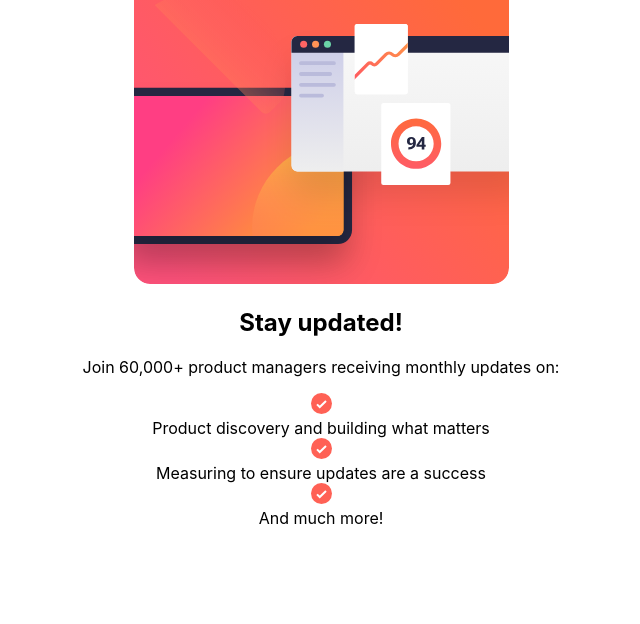
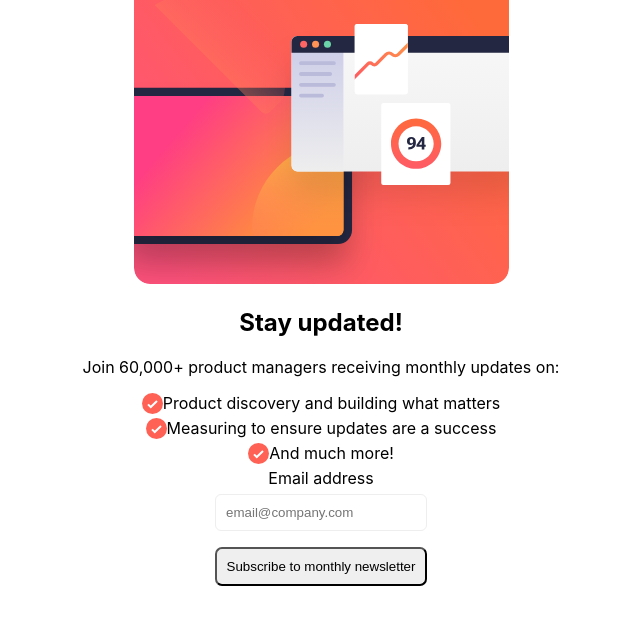
Before and after one commit to Dober09/newsletter, a React (Create React App) app: page / in a window 1280 px wide. Shown: the top 624 px of the page, without its empty margins (319-959 px from the left). Built offline with nearby package versions, Linux system fonts and the light colour scheme.

Commit message:
section style

```diff
--- a/src/App.js
+++ b/src/App.js
@@ -1,5 +1,6 @@
 
 import './App.css';
+import Footer from './components/Footer';
 import Header from './components/Header';
 import Section from './components/Section';
 
@@ -8,6 +9,7 @@ function App() {
     <div className="App">
       <Header/>
       <Section/>
+      <Footer/>
 
     </div>
   );
--- /dev/null
+++ b/src/components/Footer.css
@@ -0,0 +1,21 @@
+footer form{
+    display: flex;
+    flex-direction: column;
+    align-items: center;
+
+}
+
+
+form input{
+    margin: 6px;
+    padding: 10px;
+    border-radius: 6px;
+    border:  1px solid #eee;
+    width: 190px;
+}
+
+form button{
+    margin-top: 10px;
+    padding:10px;
+    border-radius: 7px;
+}
--- a/src/components/Footer.js
+++ b/src/components/Footer.js
@@ -1,3 +1,12 @@
+import "./Footer.css"
 export default function Footer(){
-
+    return (
+        <footer>
+            <form action="" method="get">
+                <label htmlFor="">Email address</label>
+                <input type="email" placeholder="email@company.com"/>
+                <button type="submit">Subscribe to monthly newsletter</button>
+            </form>
+        </footer>
+    )
 }
--- /dev/null
+++ b/src/components/Section.css
@@ -0,0 +1,4 @@
+.list{
+    display: flex;
+    justify-content: center;
+}
--- a/src/components/Section.js
+++ b/src/components/Section.js
@@ -1,5 +1,6 @@
 import { data } from "../data"
 import dot from "../assets/images/icon-list.svg"
+import  "./Section.css"
 export default function Section(){
     const listOfInfo = data.map(item=>(
         <div className="list" key={item.id}>
```
